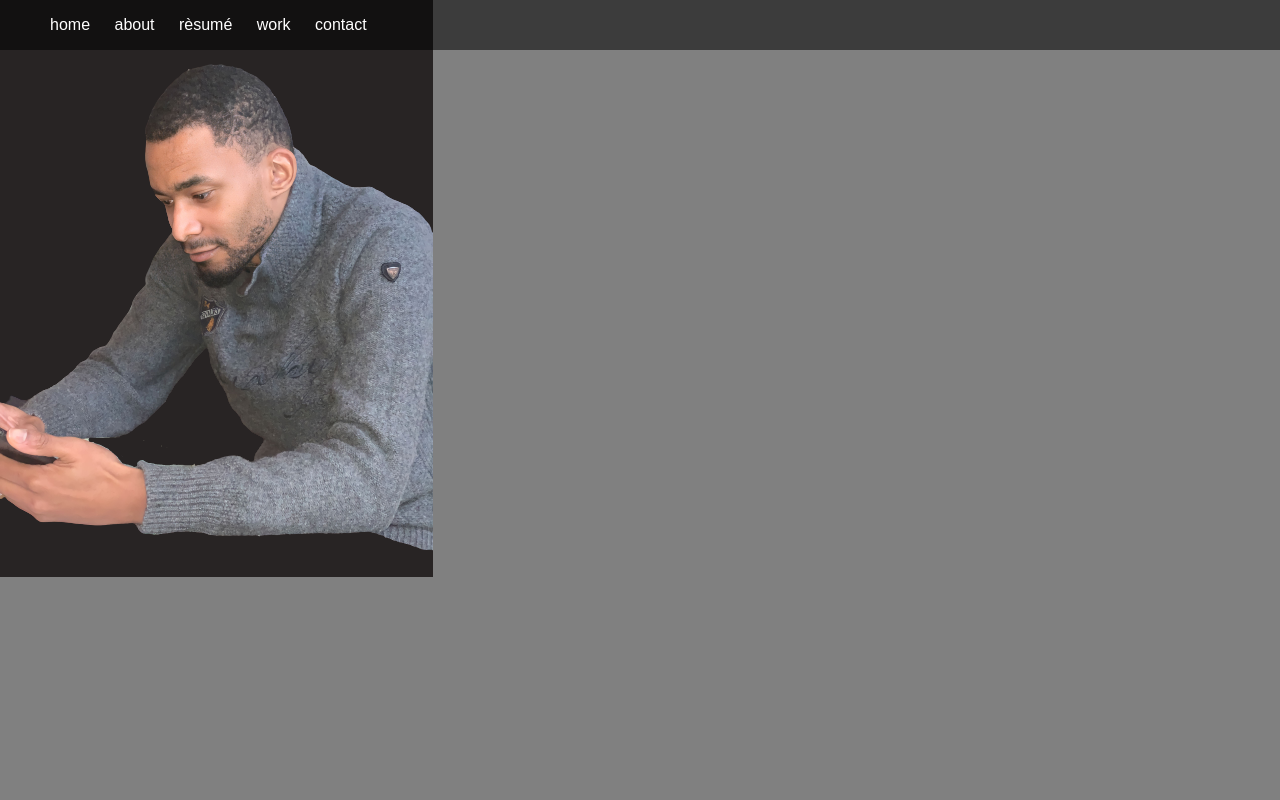
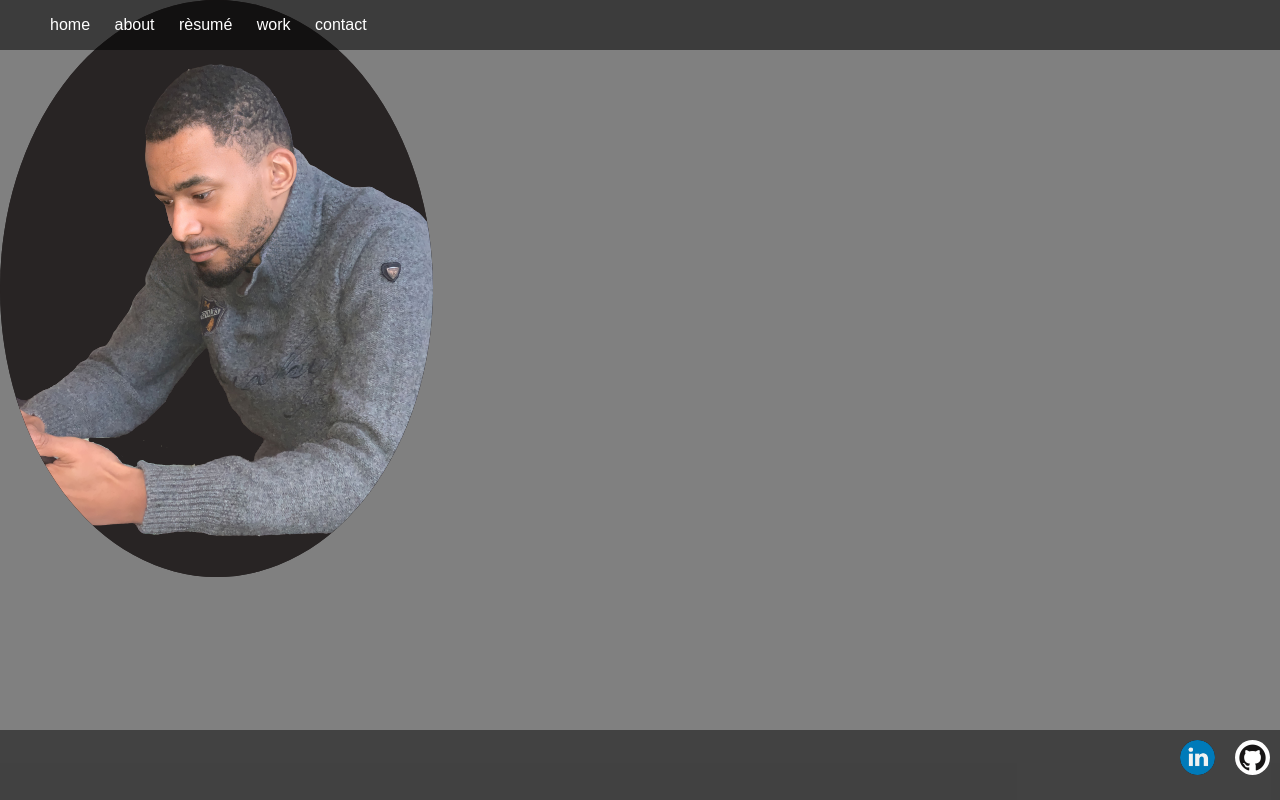
Before and after one commit to 3trafalgar/portfolio, a plain HTML site: page index.html in a window 1280 px wide. Drawn offline with Linux system fonts and the light colour scheme.

Commit message:
model teh bg image an created a footer with links

```diff
--- a/index.html
+++ b/index.html
@@ -17,7 +17,13 @@
             <li><a href="./contact.html">contact</a></li>
         </ul>
     </div>
-        <img src="./img/IMG_2743-removebg-preview (1).png"/>
+        <div class="bg-image">
+            <img src="./img/IMG_2743-removebg-preview (1).png"/>
+        </div>
 
+    <footer>
+        <a class="github" href="https://github.com/3trafalgar"><img src="./img/GitHub-Mark.png"></a>
+        <a class="linkedin"href="https://www.linkedin.com/in/sherandy-boasman/"><img src="/img/linkedin.png"></a>
+    </footer>
 </body>
 </html>
--- a/styles.css
+++ b/styles.css
@@ -35,10 +35,26 @@ li , a {
 
 .bg-image, img {
     position: inherit;
+    border-radius: 50%;
     float: left;
     top: 10%;
-    left: 150px;
     image-rendering: auto;
     background-color: rgb(40, 36, 36);
 
 }
+footer {
+    position: absolute;
+    bottom: 0%;
+    width: 100%;
+    height: 70px;
+    background-color: rgba(0, 0, 0, 0.49);
+}
+
+footer img {
+    height: 35px;
+    width: 35px;
+    border-radius: 50%;
+    float: right;
+    margin: 10px;
+
+}
```
Also changed, not shown: img/GitHub-Mark.png (added), img/linkedin.png (added).
